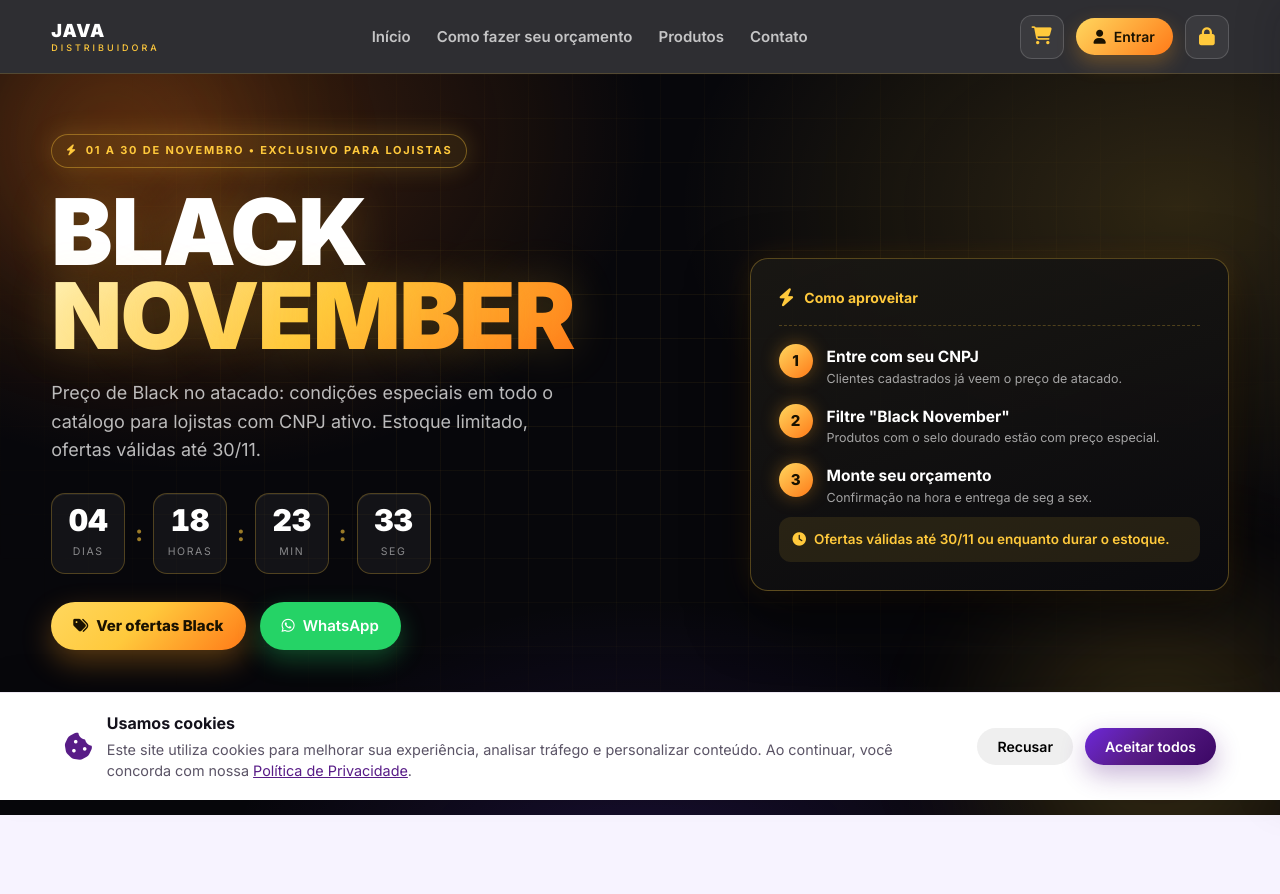
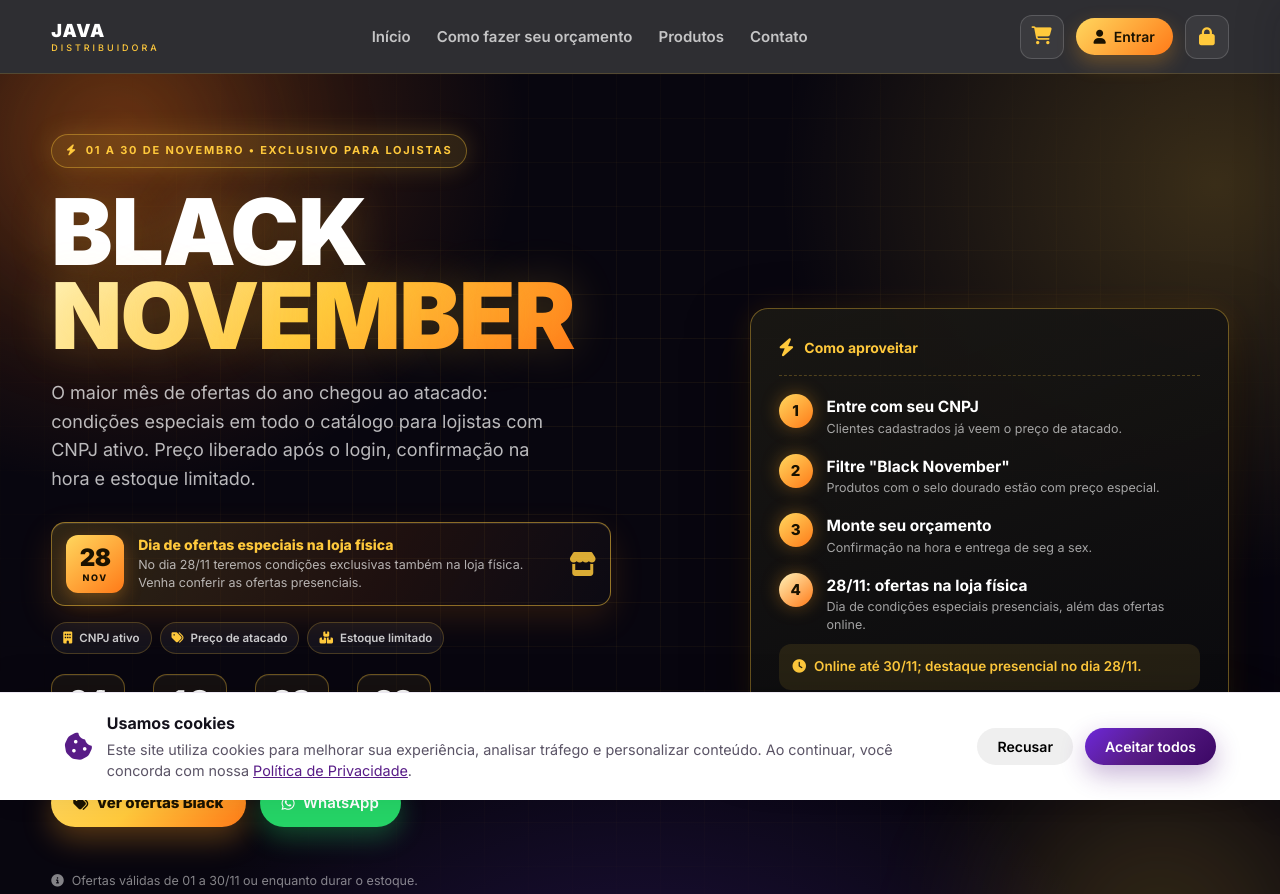
Before and after one commit to rafelfrancocabral/javadistribuidora, a plain HTML site: page index.html in a window 1280 px wide. Shown: the top 894 px of the page. Drawn offline with nearby package versions, Linux system fonts and the light colour scheme; no server answers.

Commit message:
Promove Black November v2 e iguala borda dos icones de orcamentos

```diff
--- a/css/dashboard.css
+++ b/css/dashboard.css
@@ -1156,6 +1156,7 @@ body { font:400 15px/1.45 var(--jp-body); background:var(--jp-bg); color:var(--j
     --ac:var(--jp-brand); position:relative; width:36px; height:36px; border-radius:11px;
     display:grid; place-items:center; font-size:15px;
     background:color-mix(in srgb,var(--ac) 13%,var(--jp-card)); color:var(--ac);
+    border:1px solid color-mix(in srgb,var(--ac) 26%,transparent);
     transition:transform .15s,background .15s,color .15s,box-shadow .15s;
 }
 .gv-acts .ab.view { --ac:var(--jp-brand); }
--- a/css/style.css
+++ b/css/style.css
@@ -362,6 +362,63 @@ html.isBlackCampaign .user-chip {
 @media (max-width: 460px) {
     .bn-sep { display: none; }
     .bn-unit { flex: 1; min-width: 0; }
+}
+
+/* ---------- Black November (detalhes do hero) ---------- */
+.hero-black-v2 {
+    background:
+        radial-gradient(50% 65% at 10% 5%, rgba(255,122,24,.26), transparent 62%),
+        radial-gradient(55% 70% at 95% 12%, rgba(255,201,60,.2), transparent 62%),
+        radial-gradient(60% 70% at 50% 115%, rgba(120,60,255,.24), transparent 68%),
+        #08060f;
+}
+.hero-black-v2 .black-title { text-shadow: 0 0 52px rgba(255,201,60,.3); }
+.hero-black-v2 .black-eyebrow { background: rgba(255,201,60,.12); }
+
+.bn-v2-alert {
+    display: flex; align-items: center; gap: 14px; align-self: flex-start;
+    width: 100%; max-width: 560px; margin: 0 0 16px; padding: 12px 14px;
+    border-radius: 14px; border: 1px solid rgba(255,201,60,.5);
+    background: linear-gradient(120deg, rgba(255,201,60,.16), rgba(255,122,24,.09) 60%, rgba(255,255,255,.02));
+    box-shadow: 0 12px 34px rgba(255,140,20,.14), inset 0 1px 0 rgba(255,255,255,.08);
+}
+.bn-v2-alert-date {
+    flex: 0 0 58px; height: 58px; border-radius: 12px;
+    display: flex; flex-direction: column; align-items: center; justify-content: center;
+    background: linear-gradient(140deg, #ffd75e, var(--bn-amber)); color: #1a1200;
+    box-shadow: 0 6px 18px rgba(255,160,30,.32);
+}
+.bn-v2-alert-date strong { font: 900 24px/1 'Inter', sans-serif; letter-spacing: -.5px; }
+.bn-v2-alert-date span { font: 800 9px/1 'Inter', sans-serif; letter-spacing: 1.6px; margin-top: 3px; }
+.bn-v2-alert-txt { display: flex; flex-direction: column; gap: 3px; min-width: 0; flex: 1; }
+.bn-v2-alert-txt b { font: 800 14px/1.25 'Inter', sans-serif; color: var(--bn-gold); }
+.bn-v2-alert-txt small { font-size: 12.5px; line-height: 1.45; color: rgba(255,255,255,.68); }
+.bn-v2-alert > i { flex: 0 0 auto; font-size: 24px; color: var(--bn-gold); opacity: .85; }
+
+.bn-v2-highlights { display: flex; flex-wrap: wrap; gap: 8px; margin: 0 0 20px; }
+.bn-v2-highlights span {
+    display: inline-flex; align-items: center; gap: 7px;
+    padding: 6px 11px; border-radius: 999px; font-size: 11.5px; font-weight: 600;
+    color: rgba(255,255,255,.78); background: rgba(255,255,255,.05);
+    border: 1px solid rgba(255,201,60,.22);
+}
+.bn-v2-highlights i { color: var(--bn-gold); font-size: 12px; }
+.hero-black-v2 .black-countdown { margin-bottom: 24px; }
+.hero-black-v2 .bn-unit { border-color: rgba(255,201,60,.38); background: rgba(255,201,60,.06); }
+.hero-black-v2 .black-card { border-color: rgba(255,201,60,.38); }
+.hero-black-v2 .hero-step:nth-child(4) .hero-step-num {
+    background: linear-gradient(140deg, #fff2b8, var(--bn-amber));
+}
+
+@media (max-width: 880px) {
+    .bn-v2-alert { max-width: 100%; padding: 10px 12px; }
+    .bn-v2-alert-date { flex-basis: 50px; height: 50px; }
+    .bn-v2-alert-date strong { font-size: 21px; }
+    .bn-v2-alert-txt b { font-size: 13px; }
+    .bn-v2-alert > i { display: none; }
+}
+@media (max-width: 460px) {
+    .bn-v2-highlights span { flex: 1 1 auto; justify-content: center; }
 }
 
 /* ---------- Super Natal (campanha sazonal) ---------- */
--- a/dashboard.html
+++ b/dashboard.html
@@ -11,7 +11,7 @@
     <script>
         try { var _t = localStorage.getItem('jv2_tema'); if (_t === 'dark' || _t === 'light') document.documentElement.dataset.theme = _t; } catch (e) {}
     </script>
-    <link rel="stylesheet" href="css/dashboard.css?v=42">
+    <link rel="stylesheet" href="css/dashboard.css?v=43">
 </head>
 <body>
     <script>
--- a/index.html
+++ b/index.html
@@ -9,8 +9,8 @@
 <link rel="preconnect" href="https://fonts.gstatic.com" crossorigin>
 <link href="https://fonts.googleapis.com/css2?family=Inter:wght@400;500;600;700;800;900&display=swap" rel="stylesheet">
 <link rel="stylesheet" href="https://cdnjs.cloudflare.com/ajax/libs/font-awesome/6.5.1/css/all.min.css">
-    <link rel="stylesheet" href="css/style.css?v=28">
-    <script src="js/campanha.js?v=5"></script>
+    <link rel="stylesheet" href="css/style.css?v=30">
+    <script src="js/campanha.js?v=7"></script>
     <script>
         (function () {
             var c = window.campanhaAtual && window.campanhaAtual();
@@ -49,7 +49,7 @@
 </header>
 
 <!-- ===== HERO BLACK NOVEMBER (campanha sazonal — controlada por js/campanha.js) ===== -->
-<section class="hero hero-black" id="homeBlack">
+<section class="hero hero-black hero-black-v2" id="homeBlack">
     <div class="hero-grid-layer"></div>
     <div class="black-glow black-glow-a"></div>
     <div class="black-glow black-glow-b"></div>
@@ -57,7 +57,23 @@
         <div class="hero-text">
             <span class="black-eyebrow"><i class="fas fa-bolt"></i> 01 A 30 DE NOVEMBRO • EXCLUSIVO PARA LOJISTAS</span>
             <h1 class="black-title">BLACK<span class="black-title-acc">NOVEMBER</span></h1>
-            <p>Preço de Black no atacado: condições especiais em todo o catálogo para lojistas com CNPJ ativo. Estoque limitado, ofertas válidas até 30/11.</p>
+            <p>O maior mês de ofertas do ano chegou ao atacado: condições especiais em todo o catálogo para lojistas com CNPJ ativo. Preço liberado após o login, confirmação na hora e estoque limitado.</p>
+
+            <div class="bn-v2-alert" role="note">
+                <div class="bn-v2-alert-date"><strong>28</strong><span>NOV</span></div>
+                <div class="bn-v2-alert-txt">
+                    <b>Dia de ofertas especiais na loja física</b>
+                    <small>No dia 28/11 teremos condições exclusivas também na loja física. Venha conferir as ofertas presenciais.</small>
+                </div>
+                <i class="fas fa-store" aria-hidden="true"></i>
+            </div>
+
+            <div class="bn-v2-highlights">
+                <span><i class="fas fa-building"></i> CNPJ ativo</span>
+                <span><i class="fas fa-tags"></i> Preço de atacado</span>
+                <span><i class="fas fa-boxes-stacked"></i> Estoque limitado</span>
+            </div>
+
             <div class="black-countdown" id="bnCountdown" aria-label="Tempo restante da campanha">
                 <div class="bn-unit"><strong data-cd="days">00</strong><span>dias</span></div>
                 <div class="bn-sep">:</div>
@@ -71,7 +87,7 @@
                 <a href="#produtos" class="btn btn-black btn-lg"><i class="fas fa-tags"></i> Ver ofertas Black</a>
                 <a href="https://wa.me/5512997780047" target="_blank" rel="noopener" class="btn btn-whatsapp btn-lg"><i class="fab fa-whatsapp"></i> WhatsApp</a>
             </div>
-            <small class="black-foot"><i class="fas fa-circle-info"></i> Preços liberados após o login do lojista.</small>
+            <small class="black-foot"><i class="fas fa-circle-info"></i> Ofertas válidas de 01 a 30/11 ou enquanto durar o estoque.</small>
         </div>
         <div class="black-card">
             <div class="black-card-top"><i class="fas fa-bolt"></i> Como aproveitar</div>
@@ -97,8 +113,15 @@
                         <small>Confirmação na hora e entrega de seg a sex.</small>
                     </div>
                 </div>
+                <div class="hero-step">
+                    <span class="hero-step-num">4</span>
+                    <div class="hero-step-txt">
+                        <strong>28/11: ofertas na loja física</strong>
+                        <small>Dia de condições especiais presenciais, além das ofertas online.</small>
+                    </div>
+                </div>
             </div>
-            <div class="black-card-foot"><i class="fas fa-clock"></i> Ofertas válidas até 30/11 ou enquanto durar o estoque.</div>
+            <div class="black-card-foot"><i class="fas fa-clock"></i> Online até 30/11; destaque presencial no dia 28/11.</div>
         </div>
     </div>
     <div class="scroll-hint"><i class="fas fa-chevron-down"></i></div>
```
